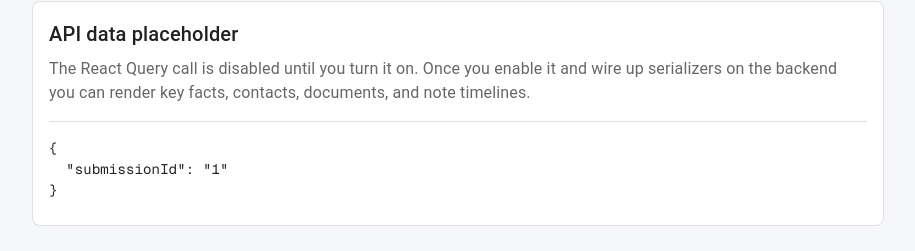
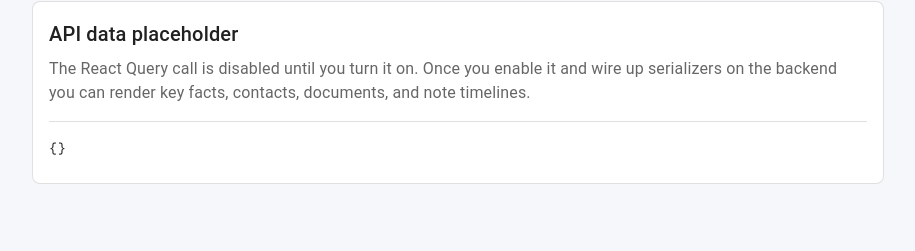
Before and after one commit to brenobaptista/limit_challenge, a Next.js app in the folder frontend/: page /submissions/1 in a window 1280 px wide. Shown: the part 137-388 px from the top of the page, without its empty margins (182-1097 px from the left). Built offline with nearby package versions, Linux system fonts and the light colour scheme; no server answers.

Commit message:
Render data on submission and detail pages

```diff
--- a/frontend/app/submissions/[id]/page.tsx
+++ b/frontend/app/submissions/[id]/page.tsx
@@ -20,6 +20,7 @@ export default function SubmissionDetailPage() {
   const submissionId = params?.id ?? '';
 
   const detailQuery = useSubmissionDetail(submissionId);
+  const detailData = detailQuery.data;
 
   return (
     <Container maxWidth="md" sx={{ py: 6 }}>
@@ -48,9 +49,7 @@ export default function SubmissionDetailPage() {
               timelines.
             </Typography>
             <Divider sx={{ my: 2 }} />
-            <pre style={{ margin: 0, fontSize: 14 }}>
-              {JSON.stringify({ submissionId, queryKey: detailQuery.queryKey }, null, 2)}
-            </pre>
+            <pre style={{ margin: 0, fontSize: 14 }}>{JSON.stringify({ detailData }, null, 2)}</pre>
           </CardContent>
         </Card>
       </Stack>
--- a/frontend/app/submissions/page.tsx
+++ b/frontend/app/submissions/page.tsx
@@ -40,6 +40,7 @@ export default function SubmissionsPage() {
   );
 
   const submissionsQuery = useSubmissionsList(filters);
+  const submissionsData = submissionsQuery.data;
   const brokerQuery = useBrokerOptions();
 
   return (
@@ -108,7 +109,7 @@ export default function SubmissionsPage() {
               <Divider />
               <Box>
                 <pre style={{ margin: 0, fontSize: 14 }}>
-                  {JSON.stringify({ filters, queryKey: submissionsQuery.queryKey }, null, 2)}
+                  {JSON.stringify({ submissionsData }, null, 2)}
                 </pre>
               </Box>
             </Stack>
```
